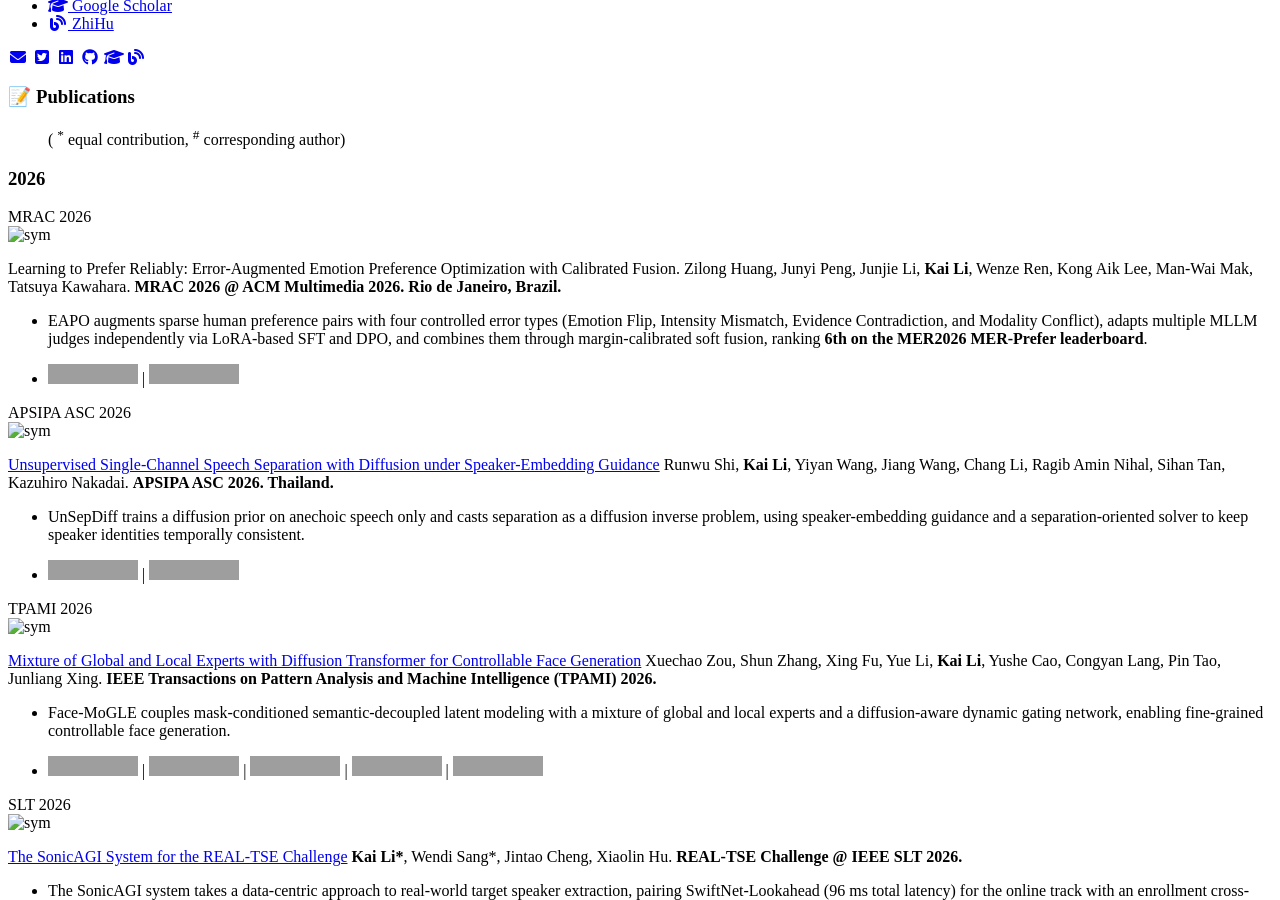
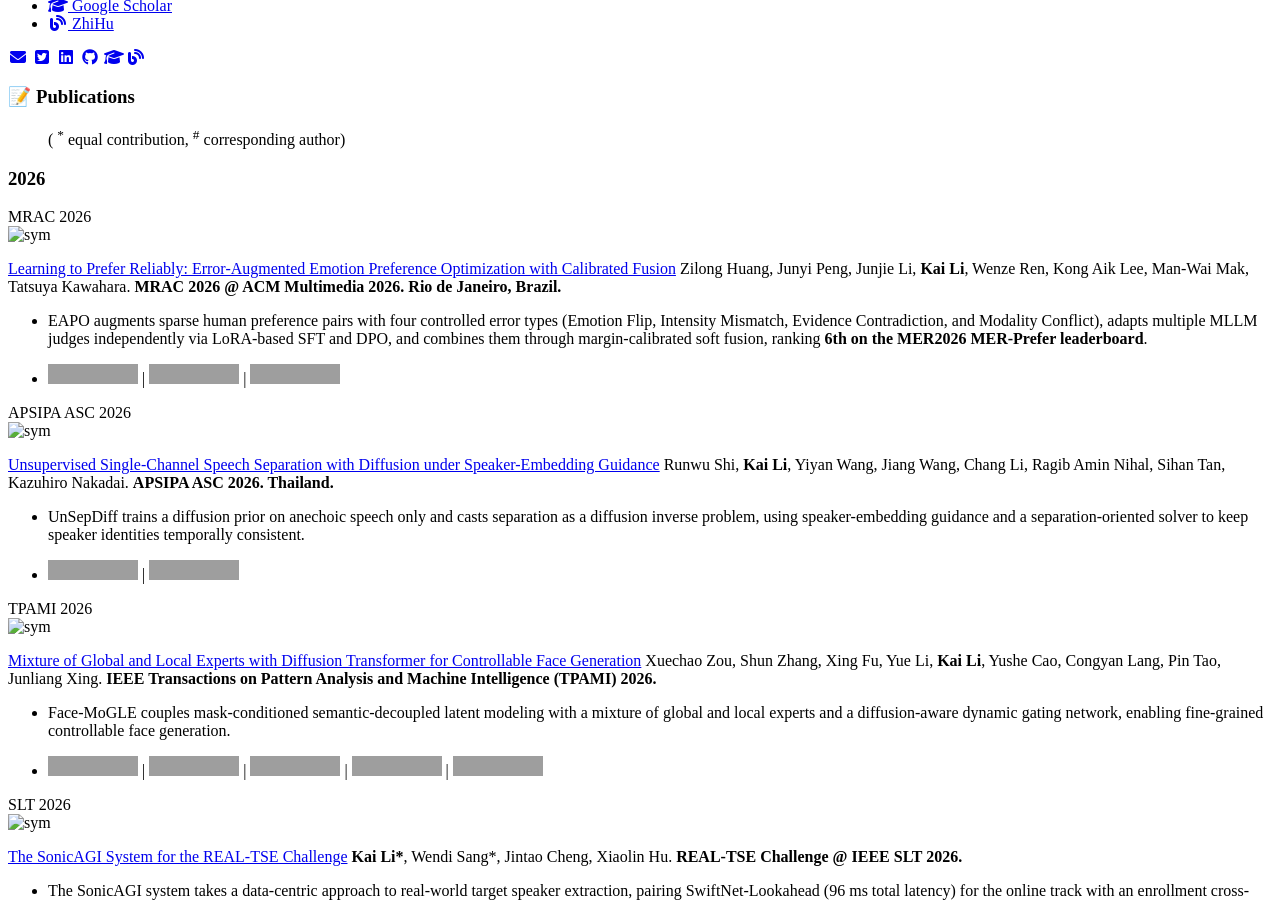
Before and after one commit to JusperLee/jusperlee.github.io, a Jekyll site: the page built from _pages/includes/pub.md, in a window 1280 px wide and 900 px high, scrolled down 768 px. Built offline with Jekyll 4.4.1, drawn with Linux system fonts in a browser that asks for light colours; nearby versions of some CDN libraries; our own code applies the rules of GitHub Pages for plain Markdown files; formulas are drawn with MathJax 3; grey boxes are pictures that could not be loaded.

Commit message:
更新出版物条目，添加链接和代码星标图标

```diff
--- a/_pages/includes/pub.md
+++ b/_pages/includes/pub.md
@@ -8,11 +8,11 @@
 <div class='paper-box'><div class='paper-box-image'><div><div class="badge">MRAC 2026</div><img src='./images/eapo.png' alt="sym" width="100%"></div></div>
 <div class='paper-box-text' markdown="1">
 
-Learning to Prefer Reliably: Error-Augmented Emotion Preference Optimization with Calibrated Fusion. Zilong Huang, Junyi Peng, Junjie Li, **Kai Li**, Wenze Ren, Kong Aik Lee, Man-Wai Mak, Tatsuya Kawahara. **MRAC 2026 @ ACM Multimedia 2026. Rio de Janeiro, Brazil.**
+[Learning to Prefer Reliably: Error-Augmented Emotion Preference Optimization with Calibrated Fusion](https://arxiv.org/abs/2608.24730) Zilong Huang, Junyi Peng, Junjie Li, **Kai Li**, Wenze Ren, Kong Aik Lee, Man-Wai Mak, Tatsuya Kawahara. **MRAC 2026 @ ACM Multimedia 2026. Rio de Janeiro, Brazil.**
 
 - EAPO augments sparse human preference pairs with four controlled error types (Emotion Flip, Intensity Mismatch, Evidence Contradiction, and Modality Conflict), adapts multiple MLLM judges independently via LoRA-based SFT and DPO, and combines them through margin-calibrated soft fusion, ranking **6th on the MER2026 MER-Prefer leaderboard**.
 
-- [![Challenge-Page](https://img.shields.io/badge/Challenge_Page-MER2026-brightgreen)](https://zeroqiaoba.github.io/MER-Challenge/) \| [![Workshop](https://img.shields.io/badge/Workshop-MRAC_2026-blue)](https://react-ws.github.io/2026_mrac/)
+- [![Challenge-Page](https://img.shields.io/badge/Challenge_Page-MER2026-brightgreen)](https://zeroqiaoba.github.io/MER-Challenge/) \| [![Workshop](https://img.shields.io/badge/Workshop-MRAC_2026-blue)](https://react-ws.github.io/2026_mrac/) \| <a href="https://github.com/slash1028/EAPO-EmoPrefer"><img src="https://img.shields.io/github/stars/slash1028/EAPO-EmoPrefer?style=social&amp;label=Code+Stars" alt=""></a>
 
 </div>
 </div>
```
Also changed, not shown: images/eapo.png.
